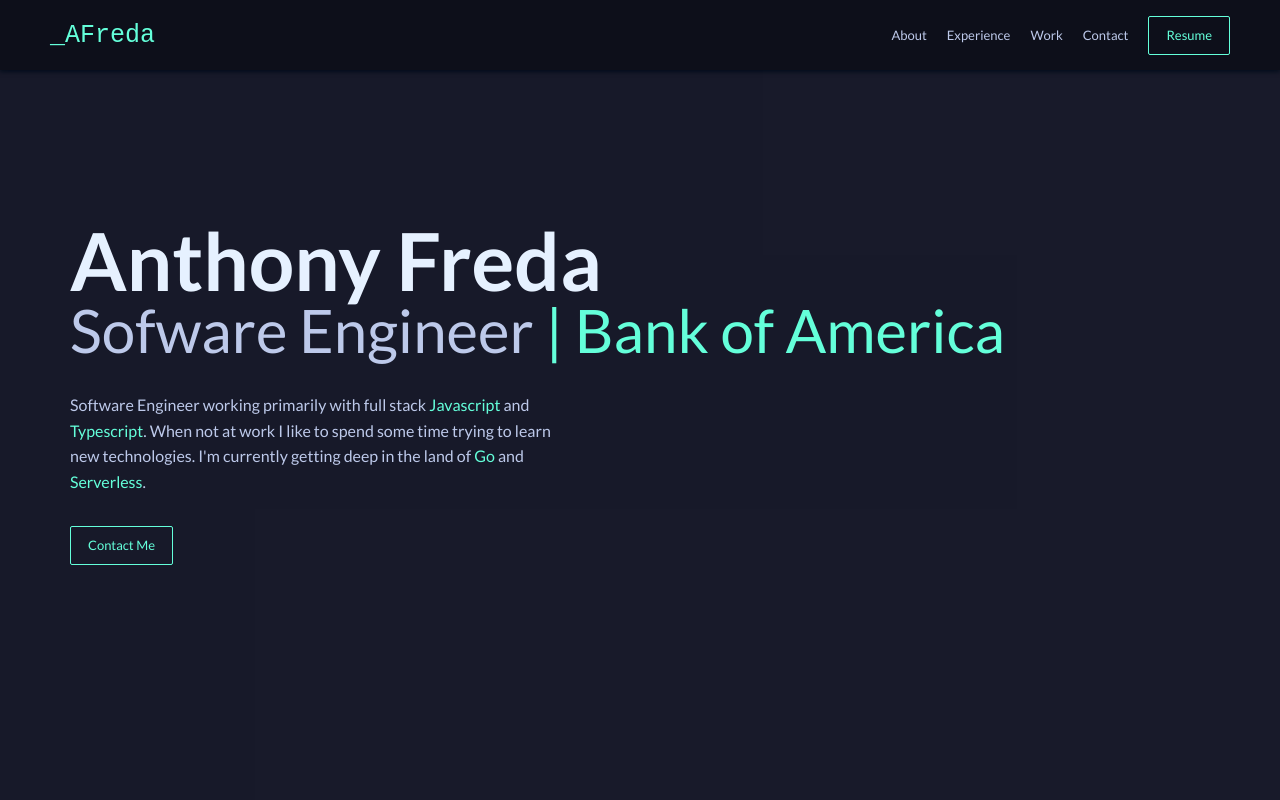
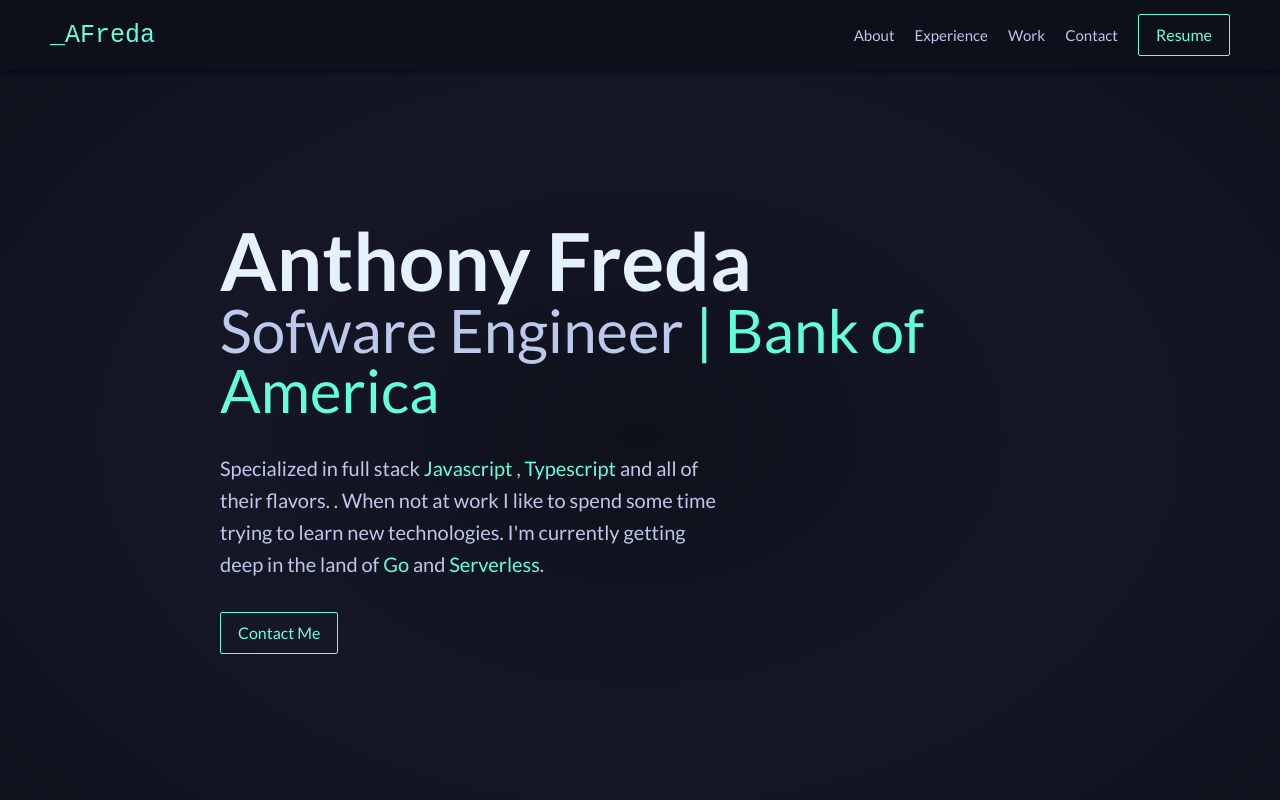
Before and after one commit to Afreda323/antfreda.com, a React (Create React App) app: page / in a window 1280 px wide. Shown: the top 800 px of the page. Built offline with nearby package versions, Linux system fonts and the light colour scheme.

Commit message:
Completed header

```diff
--- a/src/components/Button.tsx
+++ b/src/components/Button.tsx
@@ -10,7 +10,7 @@
   background-color: transparent;
   line-height: 1;
   cursor: pointer;
-  font-size: 13px;
+  font-size: 16px;
   border-radius: 2px;
   padding: 12px 17px;
   text-decoration: none;
--- a/src/components/Navbar.tsx
+++ b/src/components/Navbar.tsx
@@ -51,8 +51,8 @@
 
 const MenuButton = styled.button`
   position: fixed;
-  top: 0;
-  right: 0;
+  top: 10px;
+  right: 10px;
   background-color: transparent;
   line-height: 1;
   cursor: pointer;
@@ -176,7 +176,7 @@
 `
 
 const Link = styled.a`
-  font-size: 13px;
+  font-size: 15px;
   display: inline-block;
   color: inherit;
   position: relative;
--- a/src/components/Page.tsx
+++ b/src/components/Page.tsx
@@ -9,10 +9,8 @@
 const Page = styled.div.attrs({
   className: 'page'
 })`
-  padding: 20px;
   width: 100vw;
   min-height: 100vh;
-  overflow: auto;
   ${({ theme }: Props) => `
     background-color: ${get(
       theme,
@@ -20,9 +18,6 @@
       'rgba(37, 41, 68, 0.99)'
     )};
     color: ${get(theme, 'palette.text.main', 'rgb(189, 201, 234)')};
-    @media (max-width: ${get(theme, 'breakpoints.small', '700px')}) {
-        padding-top: 50px;
-    }
   `}
 `
 
--- a/src/components/Text.tsx
+++ b/src/components/Text.tsx
@@ -43,7 +43,7 @@
 
   ${({ theme }: Props) => `
         @media (max-width: ${get(theme, 'breakpoints.medium', '1000px')}) {
-            font-size: 40px;
+            font-size: 45px;
         }
     `}
 
@@ -60,6 +60,18 @@
 
 export const P = styled.p`
   line-height: 1.6;
+  font-size: 20px;
+  ${({ theme }: Props) => `
+        @media (max-width: ${get(theme, 'breakpoints.medium', '1000px')}) {
+            font-size: 18px;
+        }
+    `}
+
+    ${({ theme }: Props) => `
+        @media (max-width: ${get(theme, 'breakpoints.small', '700px')}) {
+            font-size: 16px;
+        }
+    `}
 `
 
 export const Ul = styled.ul``
--- a/src/sections/Header.tsx
+++ b/src/sections/Header.tsx
@@ -21,14 +21,14 @@
         <br />
         <PWrapper>
           <P>
-            Software Engineer working primarily with full stack{' '}
+             Specialized in full stack{' '}
             <A target="_blank" href="https://www.javascript.com/">
               Javascript
             </A>{' '}
-            and{' '}
+            ,{' '}
             <A target="_blank" href="https://www.typescriptlang.org/">
               Typescript
-            </A>
+            </A> and all of their flavors.
             . When not at work I like to spend some time trying to learn new
             technologies. I'm currently getting deep in the land of{' '}
             <A target="_blank" href="https://golang.org/">
@@ -54,10 +54,22 @@
 const Wrapper = styled.div`
   min-height: 100vh;
   display: flex;
-  padding: 200px 50px 100px;
+  padding: 220px 220px 220px;
   ${({ theme }: { theme: Theme }) => `
+        background: radial-gradient(ellipse at center, ${get(
+          theme,
+          'palette.background.dark',
+          '700px'
+        )} 0%,${get(theme, 'palette.background.main', '700px')} 50%,${get(
+    theme,
+    'palette.background.dark',
+    '700px'
+  )} 100%);
+        @media (max-width: ${get(theme, 'breakpoints.medium', '1200px')}) {
+            padding: 220px 120px 220px;
+        }
         @media (max-width: ${get(theme, 'breakpoints.small', '700px')}) {
-            padding: 100px 10px 100px;
+            padding: 200px 30px 200px;
             min-height: 300px;
         }
     `}
```
